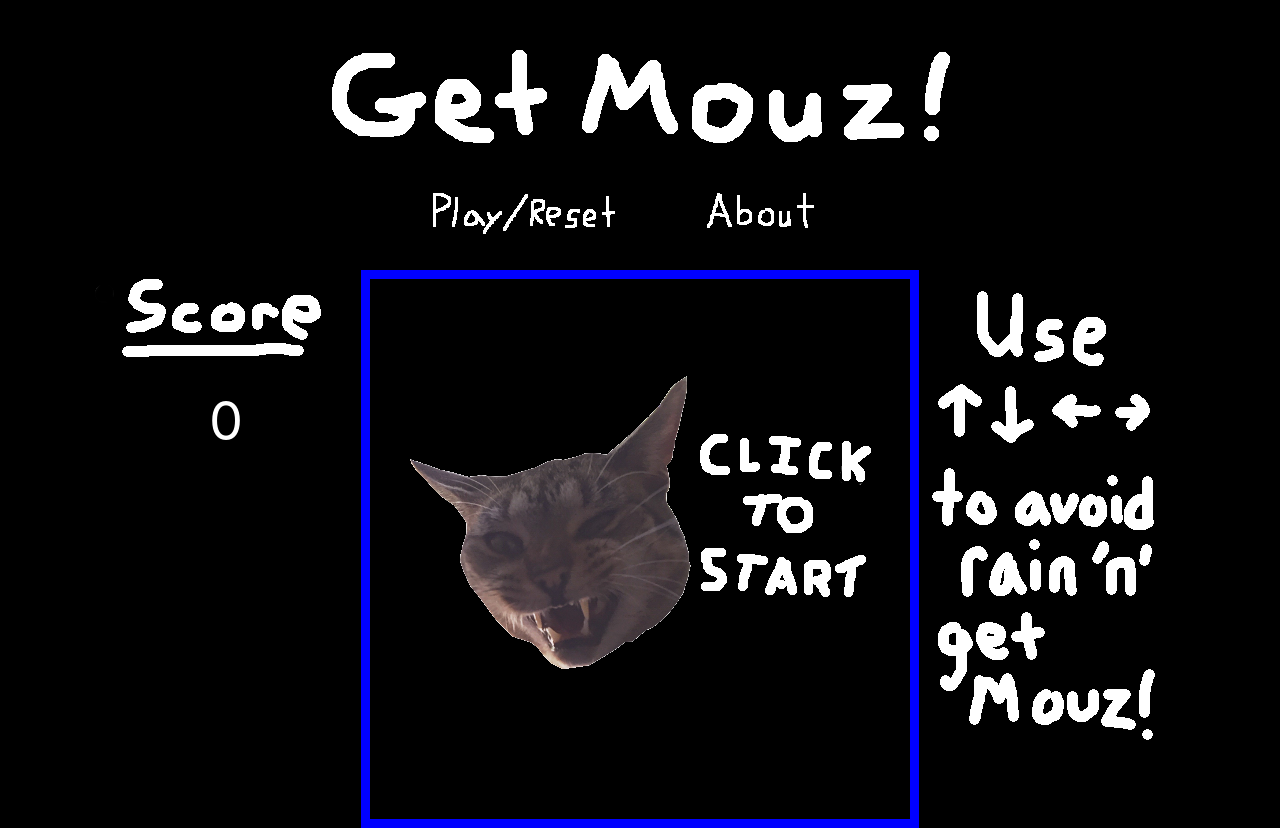
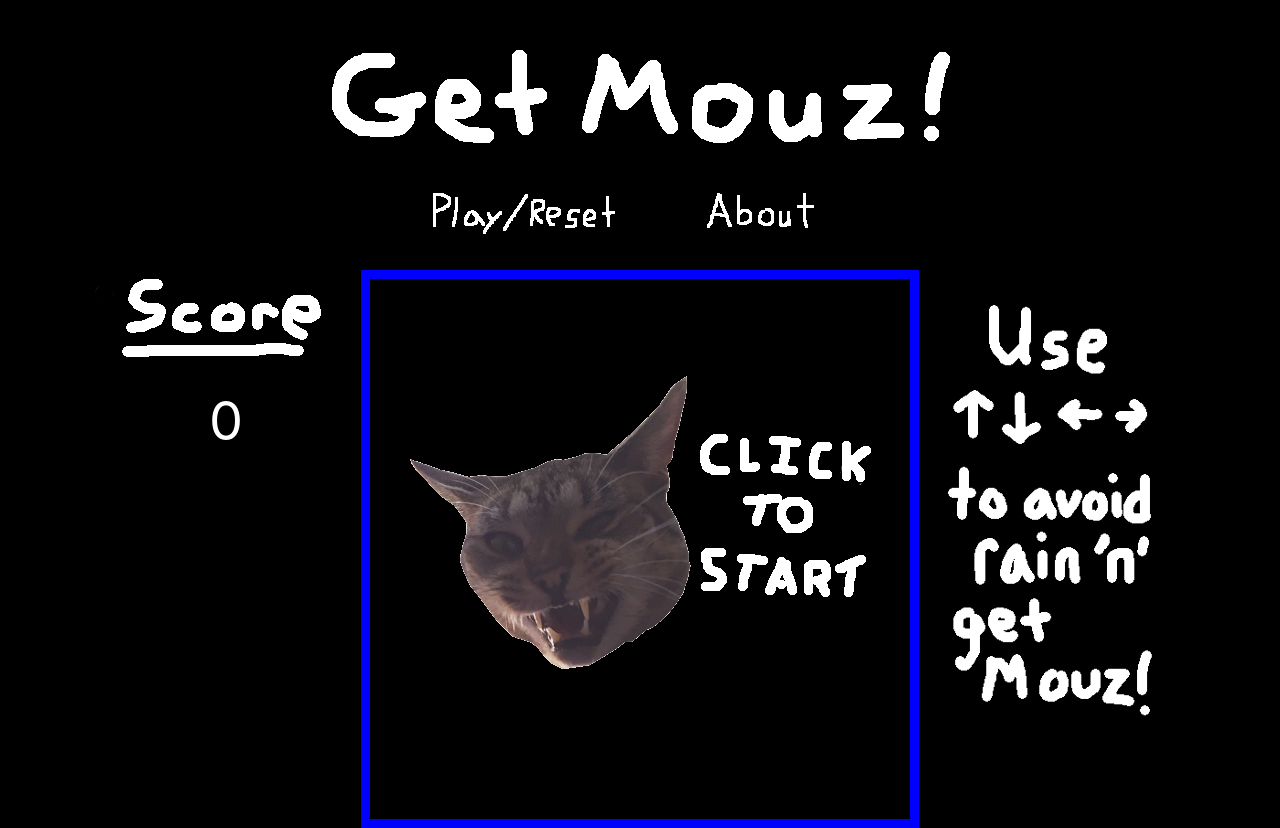
Before and after one commit to breadoliveoilsalt/getMouz, a React (Create React App) app in the folder client/: page / in a window 1280 px wide. Built offline with nearby package versions, Linux system fonts and the light colour scheme.

Commit message:
Adjust rightcolumn image/instructions

```diff
--- a/client/src/components_container/gameContainerComponent.js
+++ b/client/src/components_container/gameContainerComponent.js
@@ -2,7 +2,7 @@ import React, { Component } from 'react'
 import { connect } from 'react-redux'
 
 import GamePlayContainer from './gamePlayContainer'
-import rightColumnImage from '../images/rightColImage.png'
+import rightColumnImage2 from '../images/rightColImage2.png'
 import scoreImage from '../images/scoreImage.png'
 
 class GameContainerComponent extends Component {
@@ -20,7 +20,7 @@ class GameContainerComponent extends Component {
         <GamePlayContainer />
 
         <div className={"game-column"} >
-          <img src={rightColumnImage} />
+          <img src={rightColumnImage2} />
         </div>
 
 
```
Also changed, not shown: client/src/images/rightColImage2.png (added).
